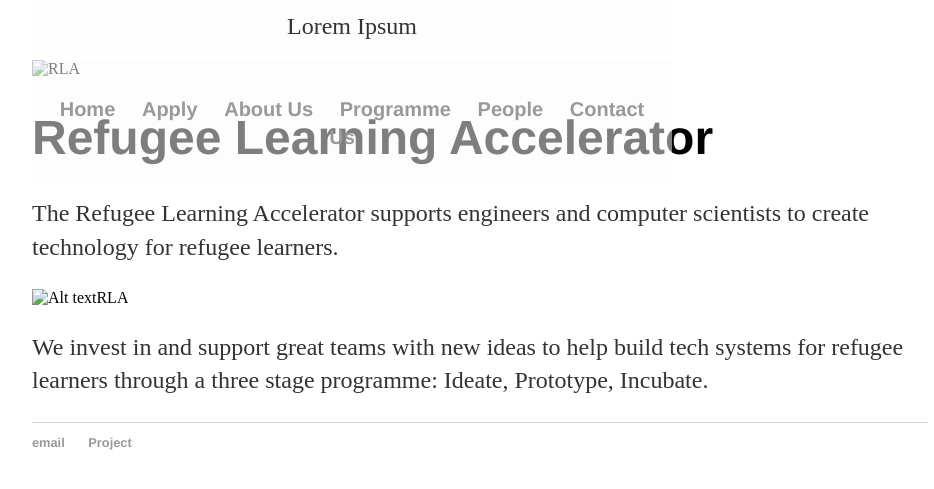
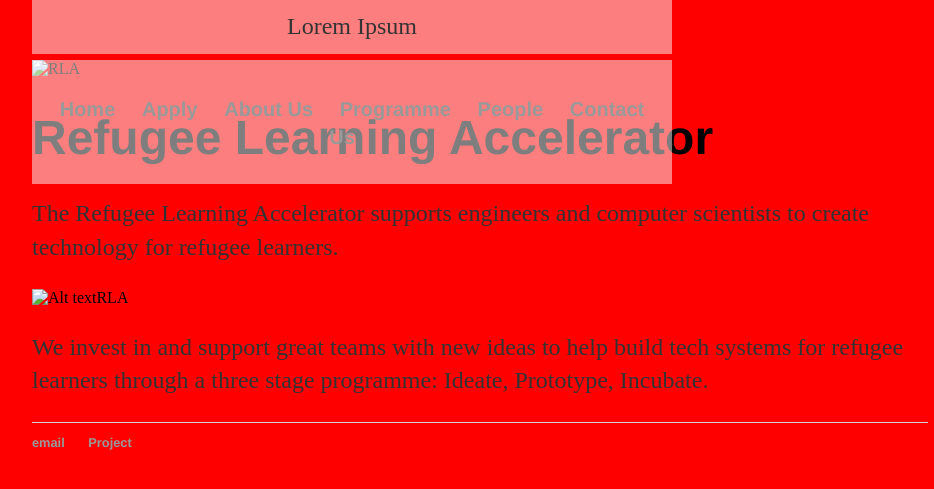
Before and after one commit to Refugee-Learning-Accelerator/Refugee-Learning-Accelerator.github.io, a Jekyll site: the page built from index.html, in a window 1280 px wide. Shown: the top 489 px of the page, without its empty margins (160-1094 px from the left). Built offline with Jekyll 4.4.1, drawn with Linux system fonts in a browser that asks for light colours.

Commit message:
Update landingpage.html

```diff
--- a/_layouts/landingpage.html
+++ b/_layouts/landingpage.html
@@ -5,7 +5,7 @@
 			<!-- link to main stylesheet -->
 			<link rel="stylesheet" type="text/css" href="/css/main.css">
 		</head>
-		<body>
+		<body style="background-color:red;">
 		<div class="relative">
   					<img src="Refugee-Learning-Accelerator.github.io/Green_leaf.jpg" alt="RLA">
 
```
